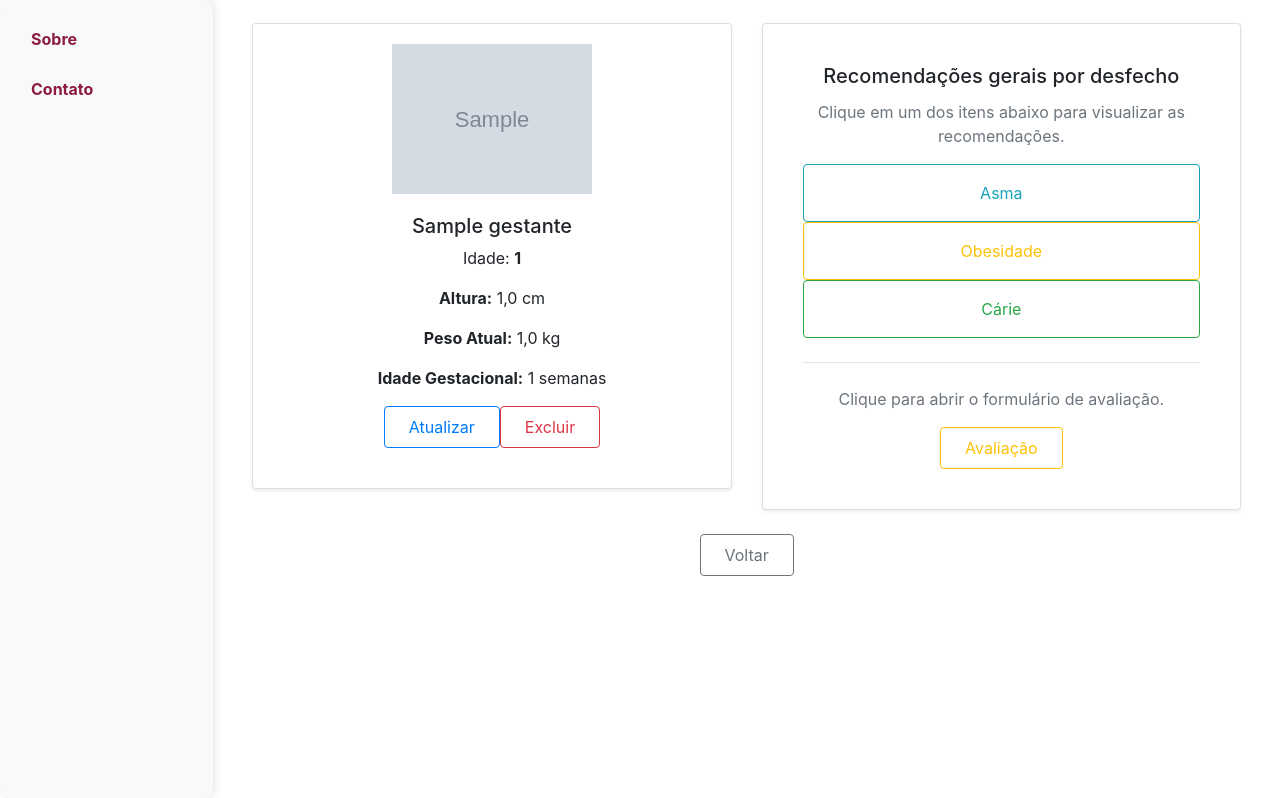
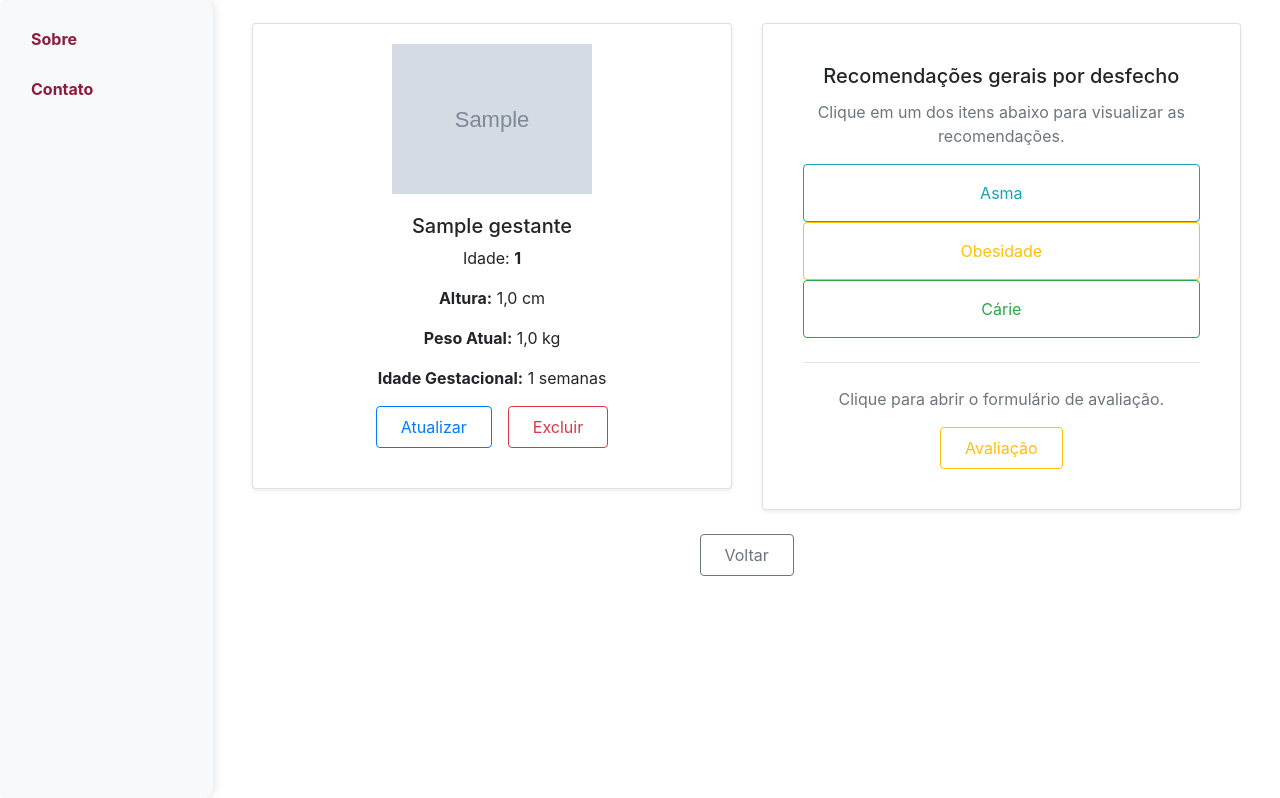
Before and after one commit to profsergiocosta/integrAI, a Django app: page /gestante/1 in a window 1280 px wide. Shown: the part 81-879 px from the top of the page. Run offline with Django 5.2, Linux system fonts and the light colour scheme; tables that the repository leaves empty hold one stand-in row (values such as "Sample post"); grey boxes marked "Sample" are stand-in pictures; some libraries are stand-ins or nearby versions.

Commit message:
atualizando os botoes

```diff
--- a/django_app/templates/avaliacao/detalhes_risco.html
+++ b/django_app/templates/avaliacao/detalhes_risco.html
@@ -65,7 +65,7 @@
 
             <div class="text-center mt-3">
                 <a href="http://localhost:8000/chat" class="btn btn-primary">
-                    <i class="fas fa-comments"></i> Iniciar conversa com o chatbot
+                    <i class="fas fa-comments"></i> Iniciar conversa com a MarIA
                 </a>
             </div>
 
--- a/django_app/templates/gestantes/gestante.html
+++ b/django_app/templates/gestantes/gestante.html
@@ -44,16 +44,20 @@
                         </p>
                     {% endif %}
 
+
                     <!-- Botões de Ação (Alterar e Excluir) -->
-                    <div class="d-flex flex-wrap justify-content-center gap-3">
-                        <a href="{% url 'editar_gestante' gestante.id %}" class="btn btn-outline-primary px-4 py-2">
+                    <div class="d-flex flex-wrap justify-content-center">
+                        <a href="{% url 'editar_gestante' gestante.id %}" class="btn btn-outline-primary px-4 py-2 mr-3">
                             <i class="fas fa-edit"></i> Atualizar
                         </a>
                         <!-- Botão para abrir o modal -->
-                        <button type="button" class="btn btn-outline-danger px-4 py-2" data-bs-toggle="modal" data-bs-target="#confirmDeleteModal">
+                        <button type="button" class="btn btn-outline-danger px-4 py-2">
                             <i class="fas fa-trash-alt"></i> Excluir
                         </button>
                     </div>
+
+
+
                 </div>
             </div>
         </div>
@@ -66,9 +70,6 @@
                     <h5 class="card-title">Recomendações gerais por desfecho</h5>
                     {% if ultima_avaliacao %}
                         <p class="text-muted">Clique em um dos itens abaixo para visualizar as recomendações.</p>
-                    {% else %}
-                        <p class="text-muted">Nenhuma avaliação registrada para esta gestante.</p>
-                    {% endif %}
 
                         <!-- Botões de Riscos -->
                         <div class="d-flex flex-column gap-3">
@@ -84,6 +85,11 @@
                                 <i class="fas fa-tooth"></i> Cárie
                             </a>
                         </div>
+                    {% else %}
+                        <p class="text-muted">Nenhuma avaliação registrada para esta gestante.</p>
+                    {% endif %}
+
+
 
                     <!-- Espaço para separação visual -->
                     <hr class="my-4">
```
Lines whose indentation alone changed are shown as unchanged.
